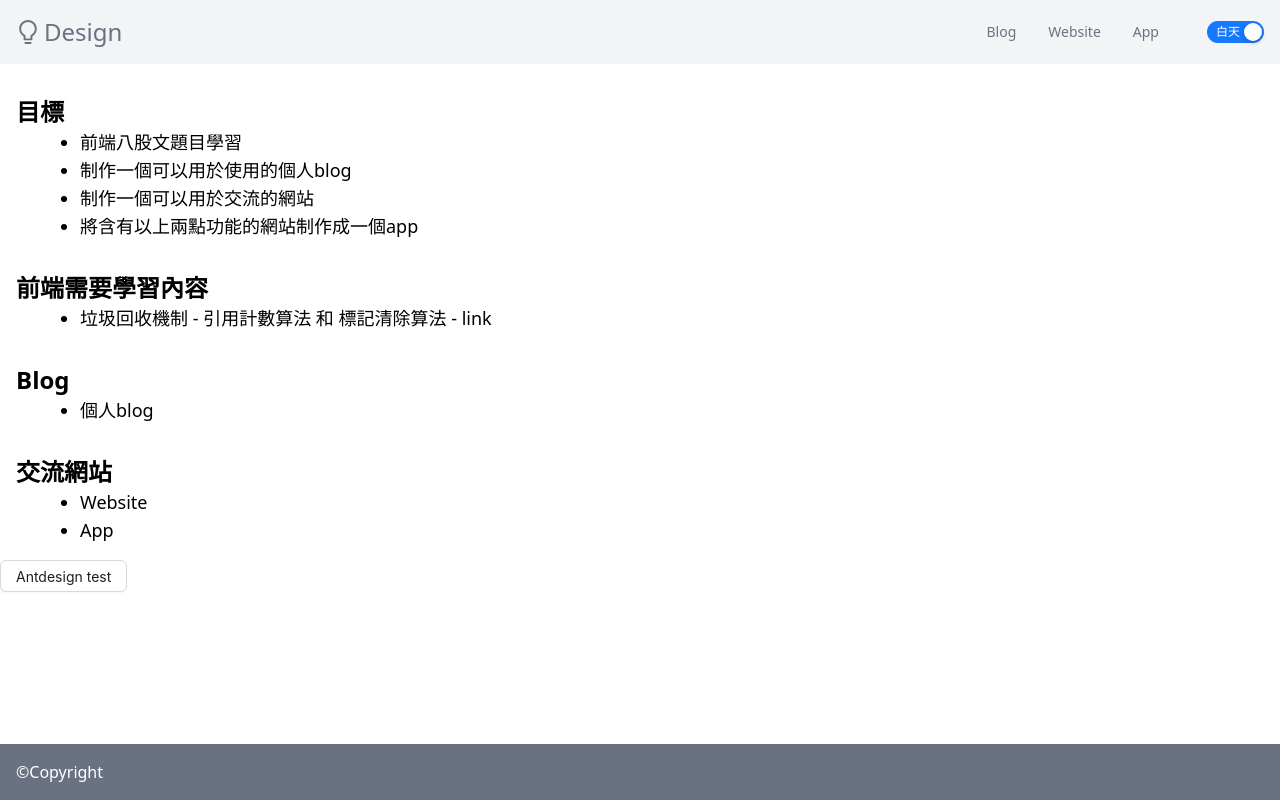
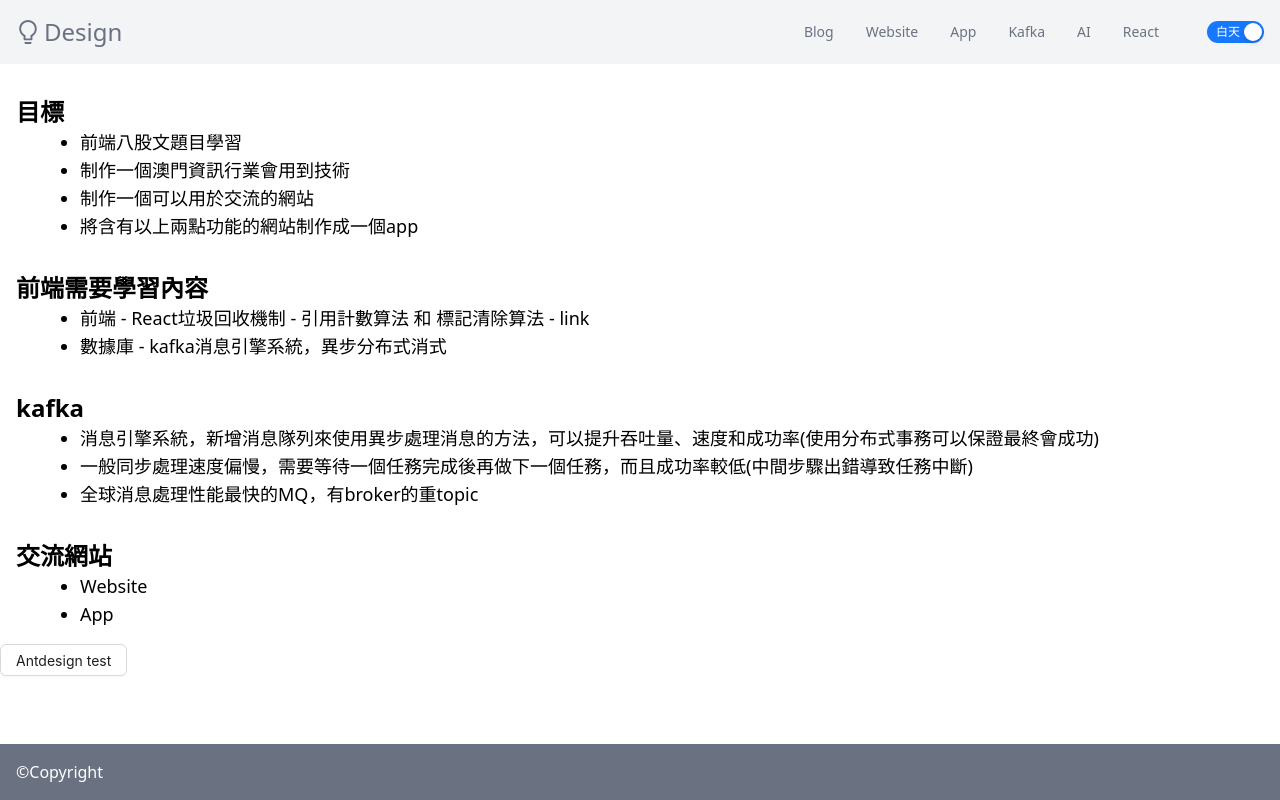
Before and after one commit to JasonK145/blog, a React (Vite) app: page / in a window 1280 px wide. Built offline with nearby package versions, Linux system fonts and the light colour scheme; the HTML template or start-up script is replaced by a standard one.

Commit message:
update App.tsx for adding new targets

```diff
--- a/src/App.tsx
+++ b/src/App.tsx
@@ -19,6 +19,9 @@ function App() {
           <span className='mx-4'>Blog</span>
           <span className='mx-4'>Website</span>
           <span className='mx-4'>App</span>
+          <span className='mx-4'>Kafka</span>
+          <span className='mx-4'>AI</span>
+          <span className='mx-4'>React</span>
           <span className='ml-8'>
             <Switch checkedChildren="白天" unCheckedChildren="黑夜" defaultChecked onChange={handleSwitchChange} />
           </span>
@@ -30,7 +33,7 @@ function App() {
           <p className='text-2xl font-bold'>目標</p>
           <ul className='list-disc pl-16 text-lg'>
             <li>前端八股文題目學習</li>
-            <li>制作一個可以用於使用的個人blog</li>
+            <li>制作一個澳門資訊行業會用到技術</li>
             <li>制作一個可以用於交流的網站</li>
             <li>將含有以上兩點功能的網站制作成一個app</li>
           </ul>
@@ -38,13 +41,16 @@ function App() {
         <section className="p-4">
           <p className='text-2xl font-bold'>前端需要學習內容</p>
           <ul className='list-disc pl-16 text-lg'>
-            <li>垃圾回收機制 - 引用計數算法 和 標記清除算法 - link</li>
+            <li>前端 - React垃圾回收機制 - 引用計數算法 和 標記清除算法 - link</li>
+            <li>數據庫 - kafka消息引擎系統，異步分布式消式</li>
           </ul>
         </section>
         <section className="p-4">
-          <p className='text-2xl font-bold'>Blog</p>
+          <p className='text-2xl font-bold'>kafka</p>
           <ul className='list-disc pl-16 text-lg'>
-            <li>個人blog</li>
+            <li>消息引擎系統，新增消息隊列來使用異步處理消息的方法，可以提升吞吐量、速度和成功率(使用分布式事務可以保證最終會成功)</li>
+            <li>一般同步處理速度偏慢，需要等待一個任務完成後再做下一個任務，而且成功率較低(中間步驟出錯導致任務中斷)</li>
+            <li>全球消息處理性能最快的MQ，有broker的重topic</li>
           </ul>
         </section>
         <section className="p-4">
```
